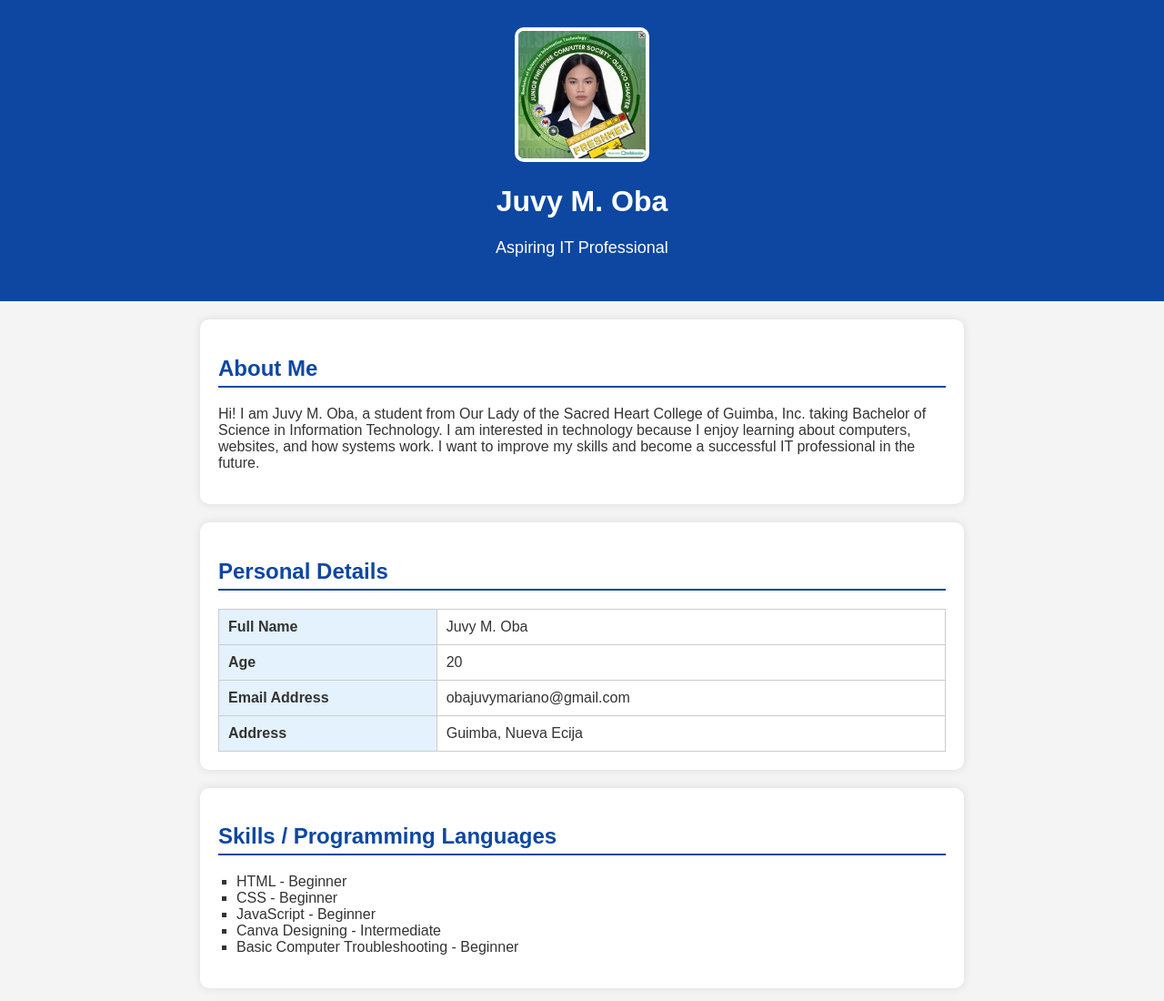
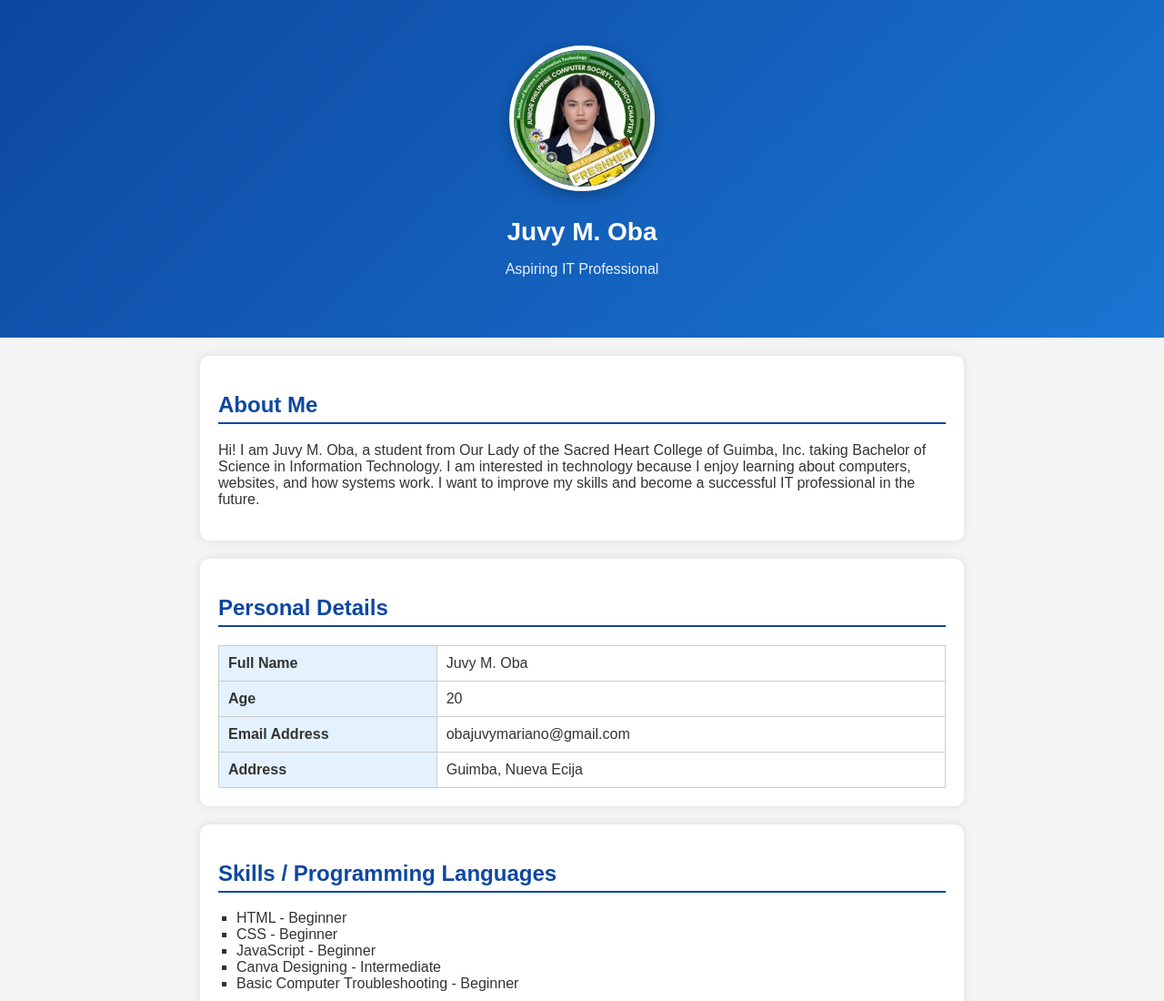
Before and after one commit to obajuvymariano-spec/mariano, a plain HTML site: page index.html in a window 1280 px wide. Shown: the top 1100 px of the page at 91% size. Drawn offline with Linux system fonts and the light colour scheme.

Commit message:
Update index.html

```diff
--- a/index.html
+++ b/index.html
@@ -14,26 +14,35 @@
             color: #333;
         }
 
+        /* ===== PROFILE SECTION (FIXED) ===== */
         .profile {
-            background-color: #0d47a1;
+            background: linear-gradient(135deg, #0d47a1, #1976d2);
             color: white;
             text-align: center;
-            padding: 30px 20px;
+            padding: 50px 20px;
         }
 
         .profile-pic {
-            width: 140px;
-            height: 140px;
-            border-radius: 10px;
-            border: 4px solid white;
+            width: 150px;
+            height: 150px;
+            border-radius: 50%;
+            border: 5px solid white;
             object-fit: cover;
+            margin-bottom: 15px;
+            box-shadow: 0 4px 15px rgba(0,0,0,0.3);
+        }
+
+        .profile h1 {
+            margin: 10px 0 5px;
+            font-size: 28px;
         }
 
         .title {
-            font-size: 18px;
-            margin-top: 5px;
+            font-size: 16px;
+            opacity: 0.9;
         }
 
+        /* ===== SECTIONS ===== */
         .section {
             background-color: white;
             margin: 20px auto;
@@ -84,14 +93,14 @@
 
 <body>
 
-    <!-- SECTION 1: PROFILE -->
+    <!-- PROFILE -->
     <header class="profile">
-        <img src="juvy.jpg" alt="2x2 Picture" class="profile-pic">
+        <img src="juvy.jpg" alt="Profile Picture" class="profile-pic">
         <h1>Juvy M. Oba</h1>
         <p class="title">Aspiring IT Professional</p>
     </header>
 
-    <!-- SECTION 2: ABOUT ME -->
+    <!-- ABOUT -->
     <section class="section">
         <h2>About Me</h2>
         <p>
@@ -102,7 +111,7 @@
         </p>
     </section>
 
-    <!-- SECTION 3: PERSONAL DETAILS -->
+    <!-- DETAILS -->
     <section class="section">
         <h2>Personal Details</h2>
 
@@ -126,7 +135,7 @@
         </table>
     </section>
 
-    <!-- SECTION 4: SKILLS / PROGRAMMING LANGUAGES -->
+    <!-- SKILLS -->
     <section class="section">
         <h2>Skills / Programming Languages</h2>
 
@@ -139,7 +148,7 @@
         </ul>
     </section>
 
-    <!-- SECTION 5: INSPIRATION AS A PROGRAMMER -->
+    <!-- INSPIRATION -->
     <section class="section">
         <h2>Inspiration as a Programmer</h2>
         <p>
```
